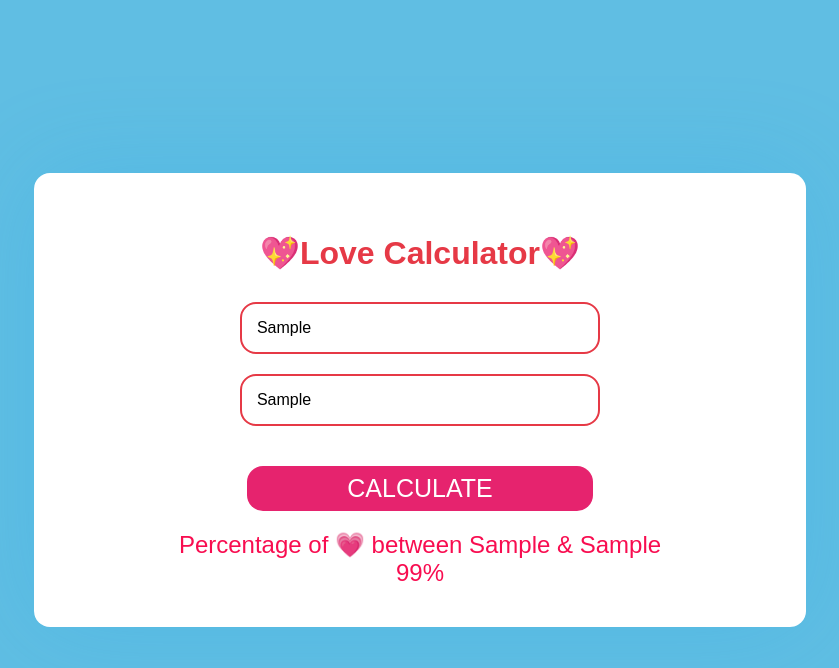
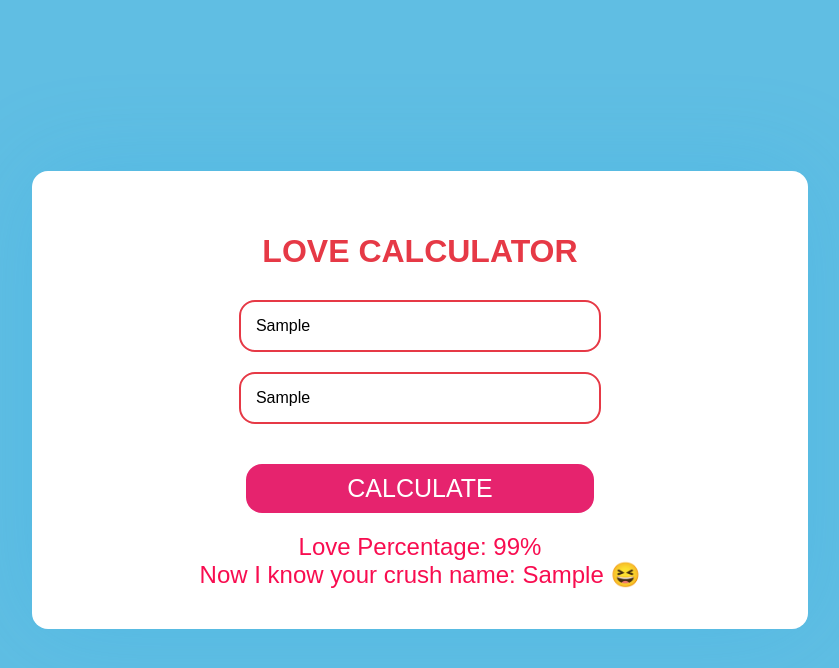
Before and after one commit to HttpsSushil/Love-Calculator, a plain HTML site: page code.html in a window 1280 px wide. Both pictures are taken after typing "Sample", "Sample" into the empty fields and a click on the button "CALCULATE". Shown: the whole page, without its empty margins (220-1059 px from the left). Drawn offline with Linux system fonts and the light colour scheme.

Commit message:
Add files via upload

```diff
--- a/code.css
+++ b/code.css
@@ -19,6 +19,9 @@ body {
 h1 {
     color: #e63946;
     margin-bottom: 20px;
+    font:bold;
+    font-style: Cantarell Extra Bold;
+
 }
 
 form {
@@ -43,7 +46,7 @@ input:focus {
 
 button {
     width: 50%;
-    padding: 8px;
+    padding: 10px;
     background-color: #e6236e;
     color: white;
     border: none;
@@ -64,5 +67,6 @@ button:hover {
     margin-top: 20px;
     font-size: 1.5em;
     color: #f80d50;
-    font-style: inherit;
+    font-style: Cantarell Extra Bold;
+
 }
--- a/code.html
+++ b/code.html
@@ -8,7 +8,7 @@
 </head>
 <body>
     <div class="container">
-        <h1>💖Love Calculator💖</h1>
+        <h1>LOVE CALCULATOR</h1>
         <form id="loveForm">
             <input type="text" id="yourName" placeholder="Your Name" required>
             <input type="text" id="crushName" placeholder="Your Crush" required>
--- a/code.js
+++ b/code.js
@@ -1,20 +1,19 @@
 document.getElementById('loveForm').addEventListener('submit', function(event) {
-    event.preventDefault();
+    event.preventDefault(); // Prevents the default form submission
+
     const yourName = document.getElementById('yourName').value;
     const crushName = document.getElementById('crushName').value;
 
-    // Log the names to the console
+    // Log the names to the console (for debugging purposes)
     console.log(`Your Name: ${yourName}`);
     console.log(`Your Crush: ${crushName}`);
 
-    // Store the names in localStorage
-    localStorage.setItem('yourName', yourName);
-    localStorage.setItem('crushName', crushName);
+    // Simple love percentage calculation (replace with actual calculation)
+    const lovePercentage = Math.floor(Math.random() * 31) + 70; // Generates a number between 70 and 100
 
-    // Simple love percentage calculation
-    const lovePercentage = Math.floor(Math.random() * 31) + 70; // Generates a number between 70 and 100
+    // Display the result on the webpage
     document.getElementById('result').innerHTML = `
-        <div>Percentage of 💗 between ${yourName} & ${crushName}</div>
-        <div>${lovePercentage}%</div>
+        <div>Love Percentage: ${lovePercentage}%</div>
+        <div>Now I know your crush name: ${crushName} 😆</div>
     `;
 });
```
